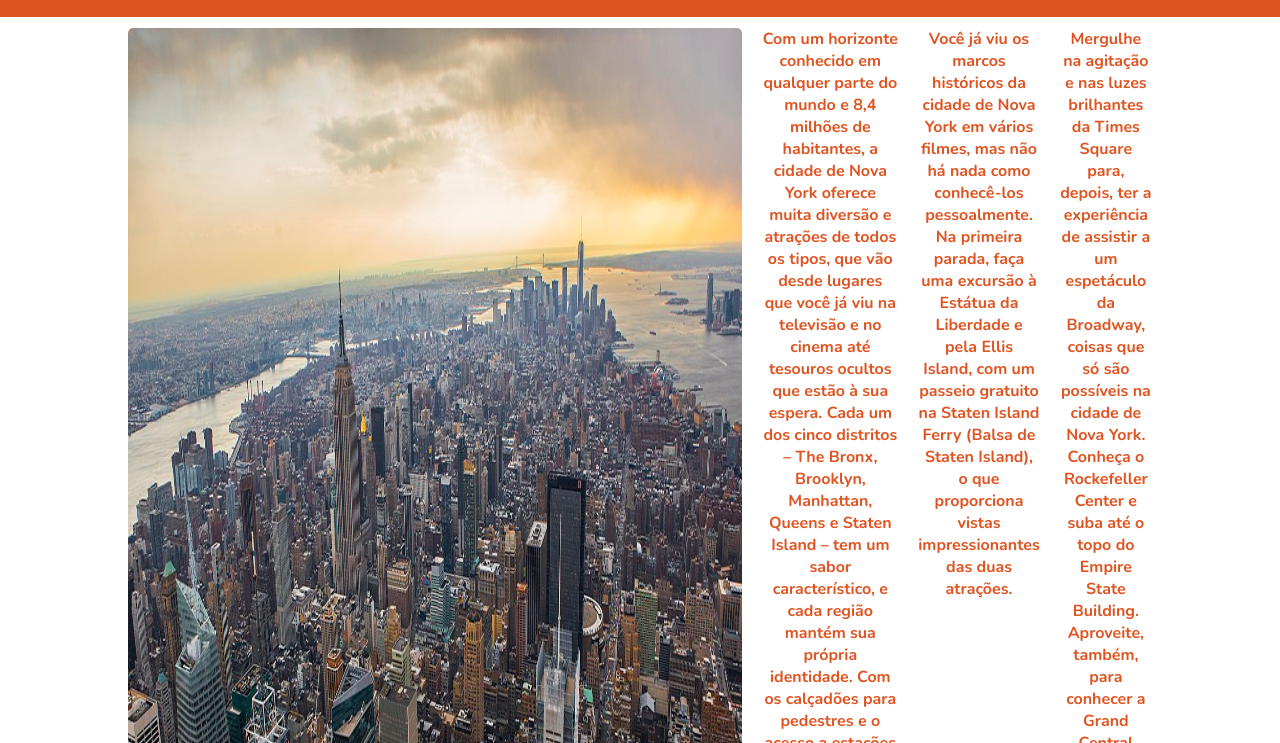
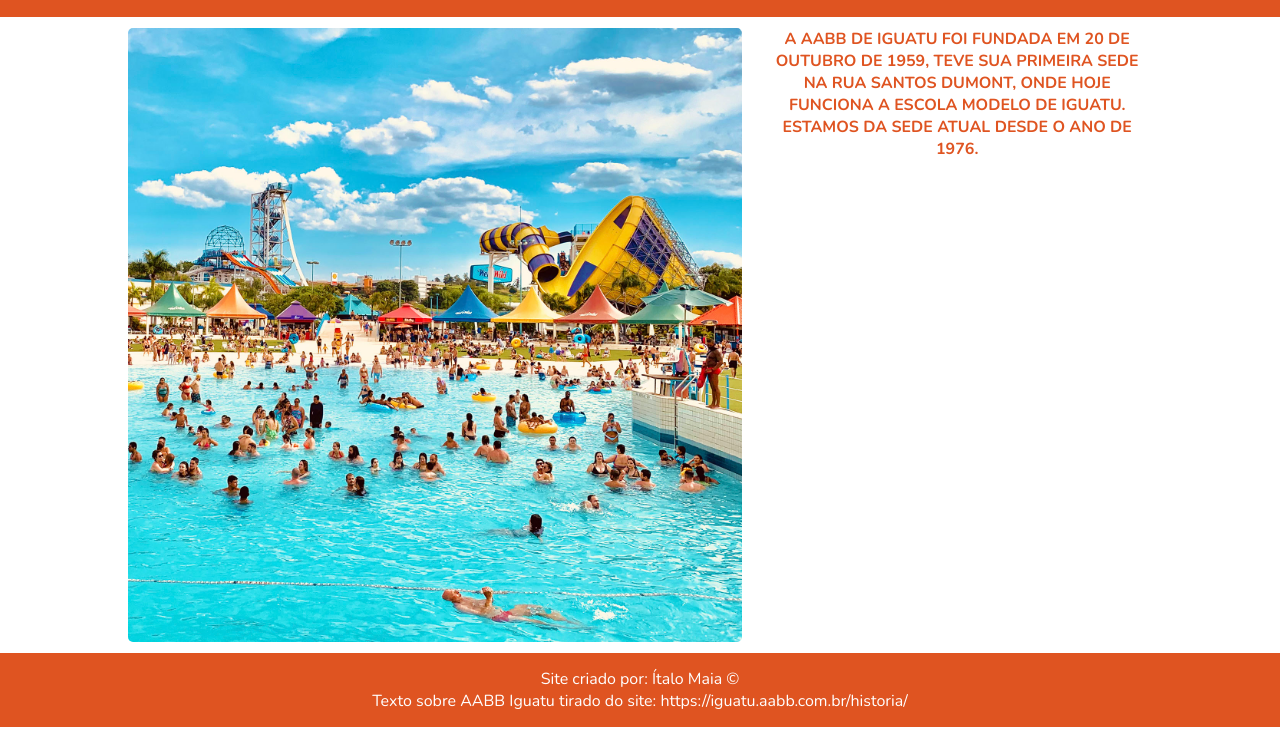
Before and after one commit to italomaia03/flexbox, a plain HTML site: page pages/aabb.html in a window 1280 px wide. Shown: the part 57-800 px from the top of the page. Drawn offline with nearby package versions, Linux system fonts and the light colour scheme.

Commit message:
fix aabb page

```diff
--- a/pages/aabb.html
+++ b/pages/aabb.html
@@ -34,20 +34,15 @@
     </header>
     <main>
       <div class="card">
-          <img class="imgCard" src="../imagens/wide/wide7.jpg">
+          <img class="imgCard" src="../imagens/quadradas/square3.jpg">
 
-          <p class="pCard">Com um horizonte conhecido em qualquer parte do mundo e 8,4 milhões de habitantes, a cidade de Nova York oferece muita diversão e atrações de todos os tipos, que vão desde lugares que você já viu na televisão e no cinema até tesouros ocultos que estão à sua espera. Cada um dos cinco distritos – The Bronx, Brooklyn, Manhattan, Queens e Staten Island – tem um sabor característico, e cada região mantém sua própria identidade. Com os calçadões para pedestres e o acesso a estações de metrô, ônibus e táxis, é fácil conhecer todos os bairros. Seja na sua primeira ou centésima visita à cidade de Nova York, há sempre algo novo para fazer.</p>
-
-          <p class="pCard">Você já viu os marcos históricos da cidade de Nova York em vários filmes, mas não há nada como conhecê-los pessoalmente. Na primeira parada, faça uma excursão à Estátua da Liberdade e pela Ellis Island, com um passeio gratuito na Staten Island Ferry (Balsa de Staten Island), o que proporciona vistas impressionantes das duas atrações.</p>
-
-          <p class="pCard">Mergulhe na agitação e nas luzes brilhantes da Times Square para, depois, ter a experiência de assistir a um espetáculo da Broadway, coisas que só são possíveis na cidade de Nova York. Conheça o Rockefeller Center e suba até o topo do Empire State Building. Aproveite, também, para conhecer a Grand Central Terminal (Estação Grand Central), uma bela obra da arquitetura, onde se encontra o principal centro de transportes da cidade.</p>
-
+          <p class="pCard">A AABB DE IGUATU FOI FUNDADA EM 20 DE OUTUBRO DE 1959, TEVE SUA PRIMEIRA SEDE NA RUA SANTOS DUMONT, ONDE HOJE FUNCIONA A ESCOLA MODELO DE IGUATU. ESTAMOS DA SEDE ATUAL DESDE O ANO DE 1976.</p>
 
       </div>
     </main>
     <footer>
       <p>Site criado por: Ítalo Maia &#169;</p>
-      <p>Texto sobre Nova Iorque tirado do site: https://www.visiteosusa.com.br/destination/cidade-de-nova-york</p>
+      <p>Texto sobre AABB Iguatu tirado do site: https://iguatu.aabb.com.br/historia/</p>
     </footer>
   </body>
   </body>
```
